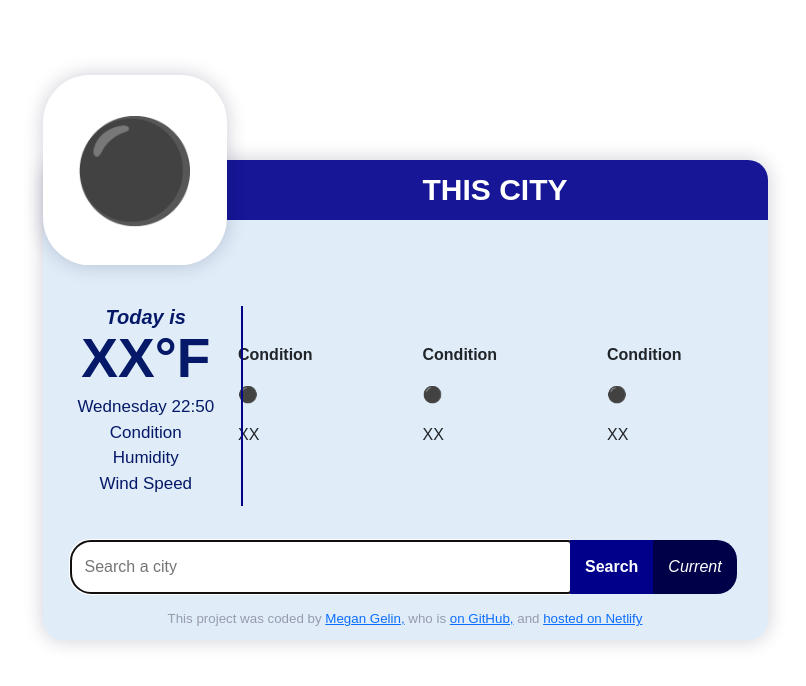
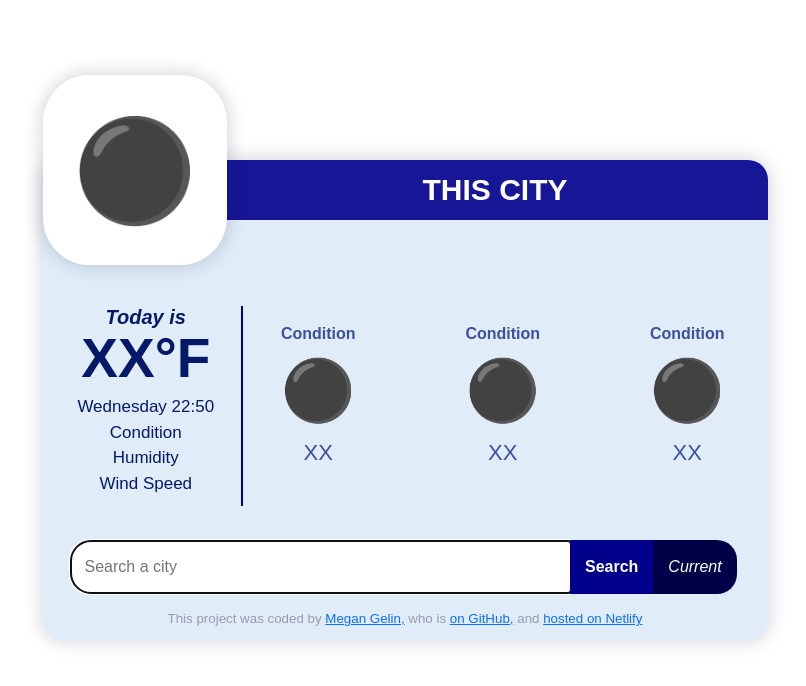
Before and after one commit to iEchoFrost/Weather-App, a plain HTML site: page index.html in a window 1280 px wide. Shown: the whole page, without its empty margins (235-1041 px from the left). Drawn offline with nearby package versions, Linux system fonts and the light colour scheme; no server answers.

Commit message:
Updated row class

```diff
--- a/index.html
+++ b/index.html
@@ -27,7 +27,7 @@
 
           <h1 class="appTitle" id="this-city">THIS CITY</h1>
 
-          <div class="row appBody">
+          <div class="row weatherBody">
 
             <div id="day0" class="col currentTemp">
               <p class="subTitleA"><strong>Today is</strong></p>
--- a/src/styles.css
+++ b/src/styles.css
@@ -46,7 +46,7 @@ footer {
   margin-top: -10px;
 }
 
-.appBody {
+.weatherBody {
   margin-top: 50px;
   height: 250px;
   align-items: center;
@@ -90,30 +90,29 @@ footer {
   height: 200px;
 }
 
-.thunder,
-.cloudy,
-.sunny {
-  font-size: 28px;
+.day1Condition,
+.day2Condition,
+.day3Condition {
   color: rgb(60, 80, 158);
   margin: 0;
 }
 
-.tomorrowTemp,
-.theNextDayTemp,
-.theDayAfterTemp {
+.day1Temp,
+.day2Temp,
+.day3Temp {
   font-size: 22px;
   color: rgb(60, 80, 158);
 }
 
-.col.tomorrowWeather,
-.col.theNextDayWeather,
-.col.theDayAfterWeather {
+.col.day1Weather,
+.col.day2Weather,
+.col.day3Weather {
   text-align: center;
 }
 
-.thunderEmoji,
-.cloudyEmoji,
-.sunnyEmoji {
+.day1Emoji,
+.day2Emoji,
+.day3Emoji {
   font-size: 60px;
   margin: 0;
 }
```
